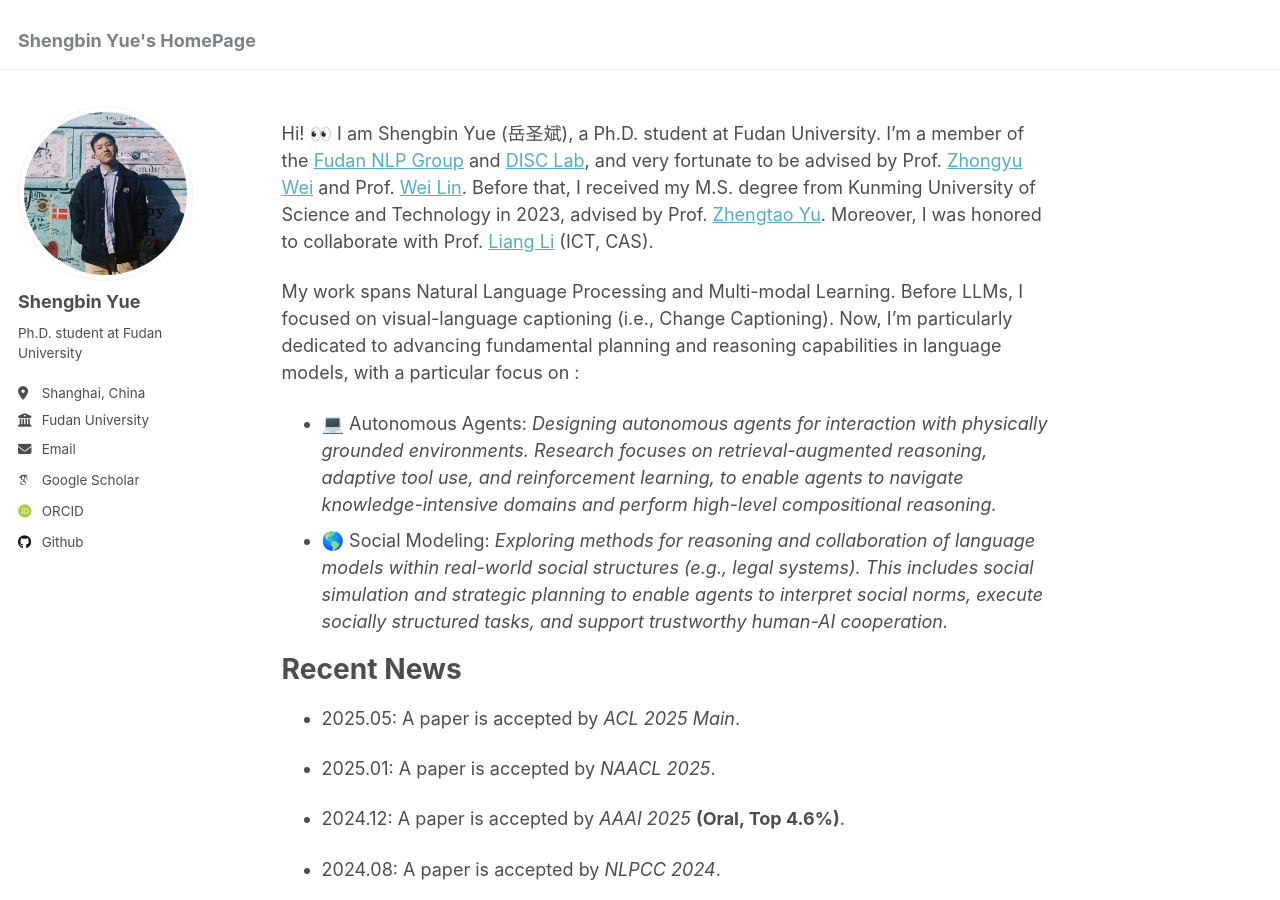
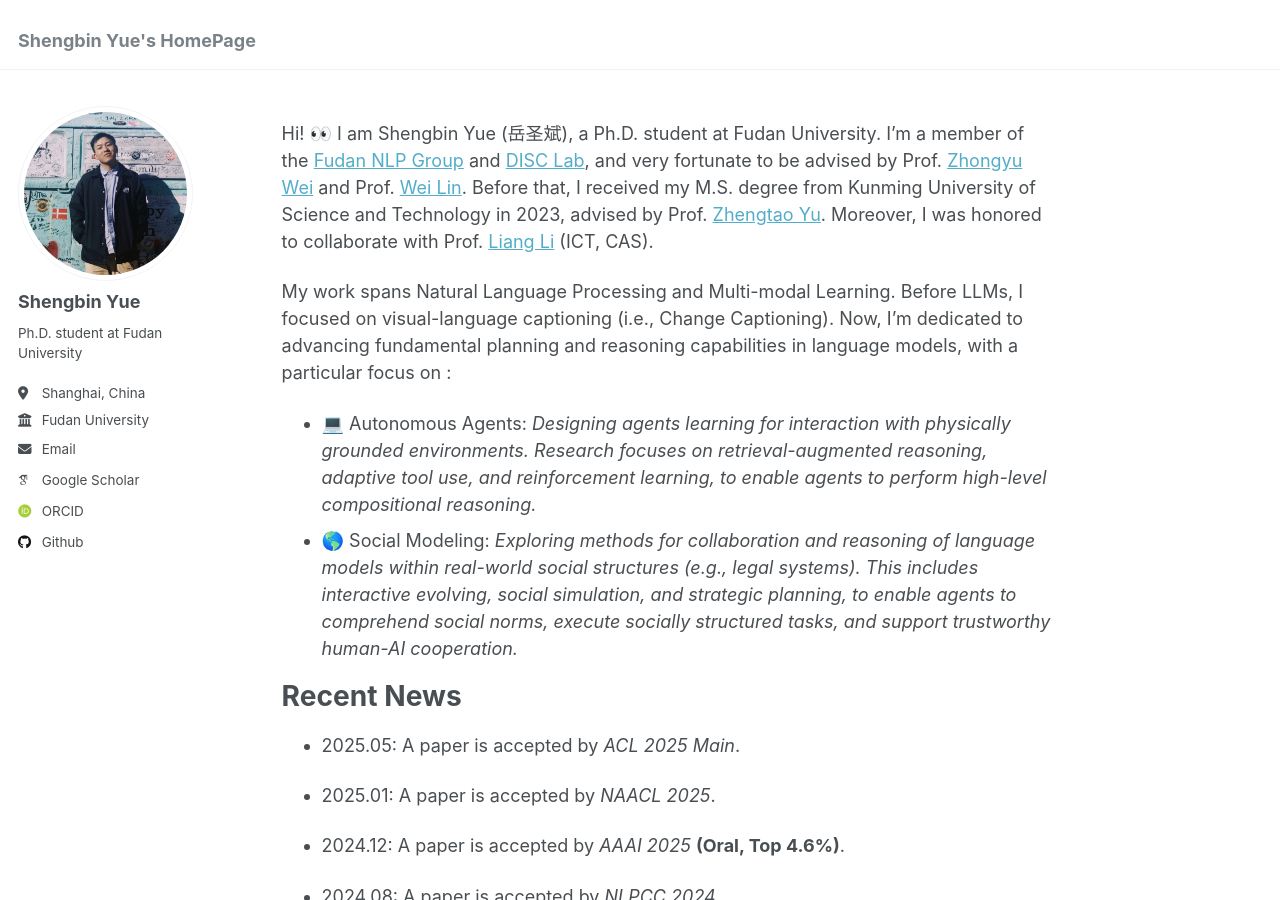
Before and after one commit to yueshengbin/yueshengbin.github.io, a Jekyll site: the page built from _pages/about.md, in a window 1280 px wide and 900 px high. Built offline with Jekyll 4.4.1, drawn with Linux system fonts in a browser that asks for light colours; some web fonts are replaced.

Commit message:
Update about.md

```diff
--- a/_pages/about.md
+++ b/_pages/about.md
@@ -9,9 +9,9 @@ redirect_from:
 
 Hi! 👀 I am Shengbin Yue (岳圣斌), a Ph.D. student at Fudan University. I’m a member of the [Fudan NLP Group](https://nlp.fudan.edu.cn/nlpen/main.htm) and [DISC Lab](http://www.fudan-disc.com/), and very fortunate to be advised by Prof. [Zhongyu Wei](http://www.fudan-disc.com/people/zywei) and Prof. [Wei Lin](https://iics.fudan.edu.cn/41/d7/c33358a410071/page.htm). Before that, I received my M.S. degree from Kunming University of Science and Technology in 2023, advised by Prof. [Zhengtao Yu](https://xzy.kmust.edu.cn/info/1159/1311.htm). Moreover, I was honored to collaborate with Prof. [Liang Li](https://vipl.ict.ac.cn/people/lliang/) (ICT, CAS).
 
-My work spans Natural Language Processing and Multi-modal Learning. Before LLMs, I focused on visual-language captioning (i.e., Change Captioning). Now, I’m particularly dedicated to advancing fundamental planning and reasoning capabilities in language models, with a particular focus on :
-* 💻 Autonomous Agents: *Designing autonomous agents for interaction with physically grounded environments. Research focuses on retrieval-augmented reasoning, adaptive tool use, and reinforcement learning, to enable agents to navigate knowledge-intensive domains and perform high-level compositional reasoning.*
-* 🌎 Social Modeling: *Exploring methods for reasoning and collaboration of language models within real-world social structures (e.g., legal systems). This includes social simulation and strategic planning to enable agents to interpret social norms, execute socially structured tasks, and support trustworthy human-AI cooperation.*
+My work spans Natural Language Processing and Multi-modal Learning. Before LLMs, I focused on visual-language captioning (i.e., Change Captioning). Now, I’m dedicated to advancing fundamental planning and reasoning capabilities in language models, with a particular focus on :
+* 💻 Autonomous Agents: *Designing agents learning for interaction with physically grounded environments. Research focuses on retrieval-augmented reasoning, adaptive tool use, and reinforcement learning, to enable agents to perform high-level compositional reasoning.*
+* 🌎 Social Modeling: *Exploring methods for collaboration and reasoning of language models within real-world social structures (e.g., legal systems). This includes interactive evolving, social simulation, and strategic planning, to enable agents to comprehend social norms, execute socially structured tasks, and support trustworthy human-AI cooperation.*
 
 
 Recent News
```
